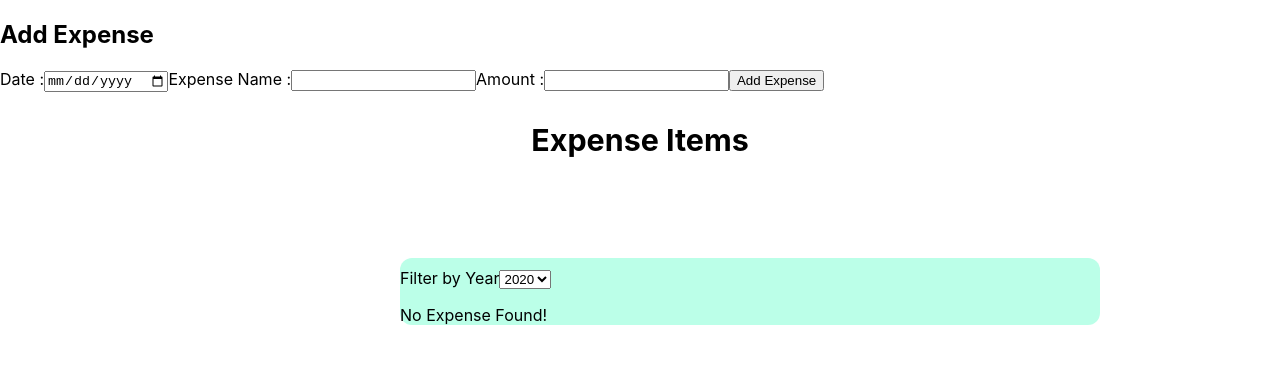
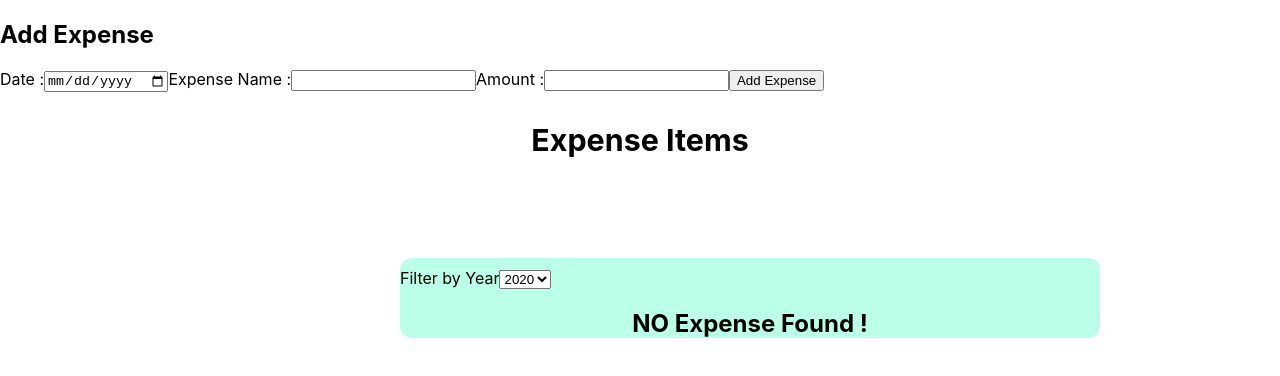
Before and after one commit to sagarikamohanty2000/react-first-app, a React (Create React App) app: page / in a window 1280 px wide. Shown: the top 376 px of the page. Built offline with nearby package versions, Linux system fonts and the light colour scheme.

Commit message:
list_component_separately_made

```diff
--- a/src/components/Expenses/ExpenseDetails.js
+++ b/src/components/Expenses/ExpenseDetails.js
@@ -10,13 +10,13 @@ const ExpenseDetails = (data) => {
     console.log(amount);
   };
   return (
-    <div className="date_data">
+    <li className="date_data">
       <ExpenseDate date={data.date} />
       {data.name}
       {amount}
       {/*{data.location}*/}
       <button onClick={clickHandler}>Change Amount</button>
-    </div>
+    </li>
   );
 };
 
--- a/src/components/Expenses/ExpenseItem.js
+++ b/src/components/Expenses/ExpenseItem.js
@@ -1,8 +1,7 @@
 import "./ExpenseItem.css";
 import React,{useState} from 'react';
-import ExpenseDetails from "./ExpenseDetails";
-import Card from "../UI/Card";
 import ExpenseFilter from "./ExpenseFilter";
+import ExpenseList from"./ExpenseList";
 
 const ExpenseItem = (data) => {
 
@@ -18,25 +17,25 @@ const ExpenseItem = (data) => {
   }
   const filterExpense = data.items.filter(checkFilterExpense);
 
-  let expenseContent = <p>No Expense Found!</p>
+  // let expenseContent = <p>No Expense Found!</p>
 
-  if(filterExpense.length > 0 )
-  {
-    expenseContent = filterExpense.map((expense) => (
-      <Card className="expense-item"  key={expense.id}>
+  // if(filterExpense.length > 0 )
+  // {
+  //   expenseContent = filterExpense.map((expense) => (
+  //     <Card className="expense-item"  key={expense.id}>
 
-        <ExpenseDetails
-          date={expense.date}
-          name={expense.name}
-          amount={expense.amount}
-        />
-      </Card>
-    ))
-  }
+  //       <ExpenseDetails
+  //         date={expense.date}
+  //         name={expense.name}
+  //         amount={expense.amount}
+  //       />
+  //     </Card>
+  //   ))
+  // }
   return (
     <div>
       <ExpenseFilter selected={filterYear} onChangeFilter={filterChangeHandler}/>
-      {expenseContent}
+       <ExpenseList items={filterExpense}></ExpenseList>
     </div>
   );
 };
--- /dev/null
+++ b/src/components/Expenses/ExpenseList.css
@@ -0,0 +1,9 @@
+.expense_list{
+    list-style: none;
+    padding: 0;
+}
+
+.expense_list_fall_back{
+    color: black;
+    text-align: center;
+}
--- /dev/null
+++ b/src/components/Expenses/ExpenseList.js
@@ -0,0 +1,33 @@
+
+import Card from "../UI/Card";
+import ExpenseDetails from "./ExpenseDetails";
+import "./ExpenseList.css"
+
+const ExpenseList = (props) => {
+
+    if(props.items.length === 0)
+    {
+        return(
+            <h2 className="expense_list_fall_back">NO Expense Found !</h2>
+        )
+    }
+    return (
+        <ul className="expense_list">
+         {props.items.map((expense) => (
+            <Card className="expense-item"  key={expense.id}>
+
+              <ExpenseDetails
+                date={expense.date}
+                name={expense.name}
+                amount={expense.amount}
+              />
+            </Card>
+          ))}
+          </ul>
+
+    )
+
+}
+
+
+export default ExpenseList;
```
